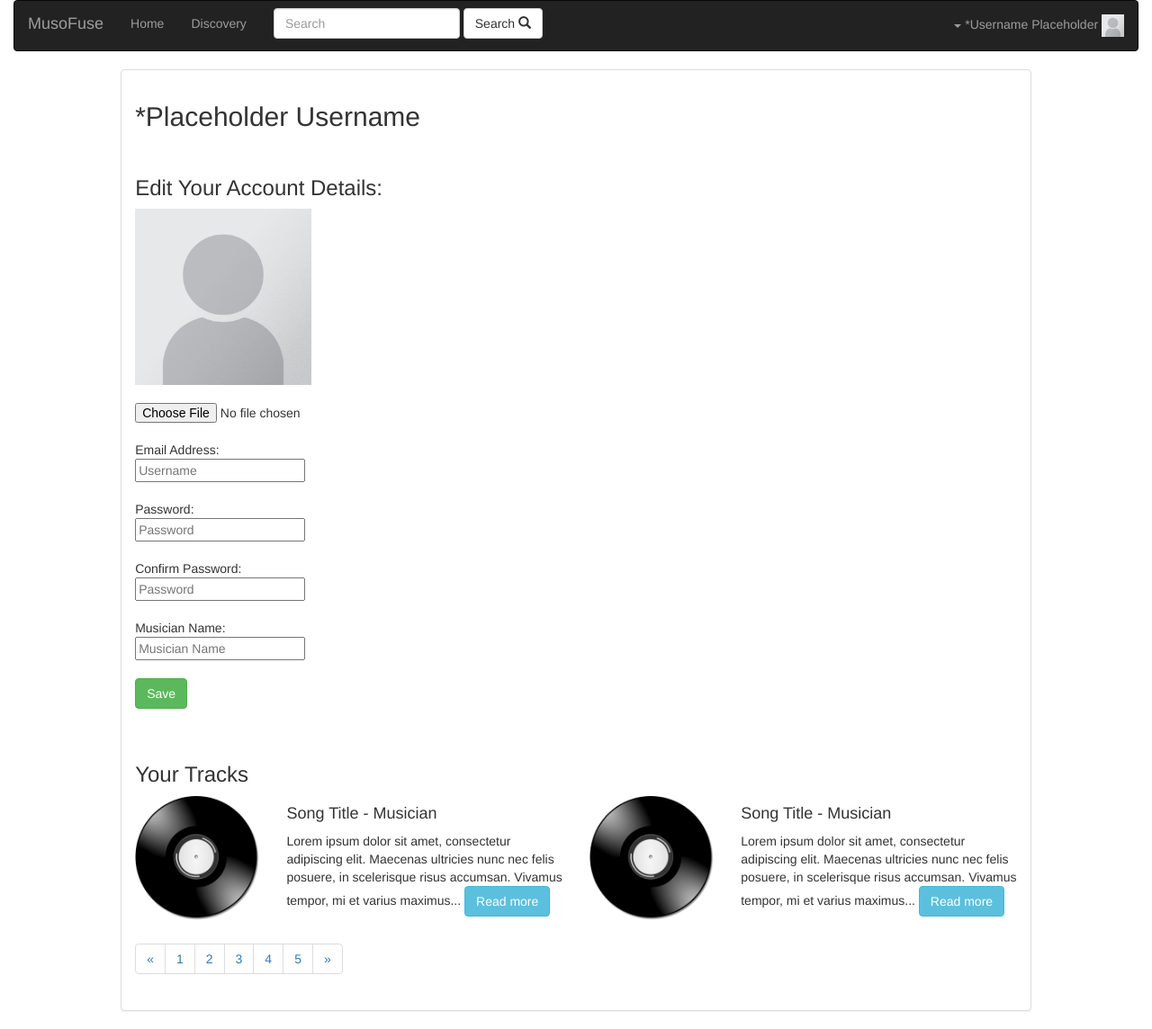
After one commit to jedixo/murosfusePHP, a PHP site: page /php/profile.php in a window 1280 px wide. The commit adds this page. Shown: the whole page at 90% size. Run offline with PHP 8.4, Linux system fonts and the light colour scheme; some libraries are stand-ins or nearby versions.

Commit message:
getting uploads to work

```diff
--- /dev/null
+++ b/bootstrap/php/phpinfo.php
@@ -0,0 +1,6 @@
+<?php
+
+
+// Show all information, defaults to INFO_ALL
+phpinfo();
+?>
--- /dev/null
+++ b/bootstrap/php/profile.php
@@ -0,0 +1,232 @@
+<!DOCTYPE html>
+<html lang="en">
+
+<head>
+    <meta charset="utf-8">
+    <meta http-equiv="X-UA-Compatible" content="IE=edge">
+    <meta name="viewport" content="width=device-width, initial-scale=1">
+    <title>MusoFuse</title>
+
+    <!-- Bootstrap -->
+    <link href="bootstrap/css/bootstrap.min.css" rel="stylesheet">
+    <link rel="stylesheet" href="style.css">
+
+</head>
+
+<body>
+    <div class="container-fluid">
+        <!-- start of navbar -->
+        <nav role="navigation" class="navbar navbar-inverse">
+            <div class="navbar-header">
+                <button type="button" class="navbar-toggle" data-toggle="collapse" data-target="#myNavbar">
+            <span class="icon-bar"></span>
+              <span class="icon-bar"></span>
+              <span class="icon-bar"></span>
+          </button>
+                <a href="#" class="navbar-brand">MusoFuse</a>
+            </div>
+            <div class="collapse navbar-collapse" id="myNavbar">
+                <ul class="nav navbar-nav">
+                    <li><a href="index.html">Home</a></li>
+                    <li><a href="discovery.html">Discovery</a></li>
+
+                    <!--            Search bar                -->
+                    <form class="navbar-form navbar-left" role="search" id="searchContainer">
+                        <div class="form-group">
+                            <input type="text" class="form-control" placeholder="Search">
+                        </div>
+                        <button type="submit" class="btn btn-default">Search <span class="glyphicon glyphicon-search"></span></button>
+                    </form>
+                </ul>
+
+
+                <!--            Profile Dropdown menu      -->
+                <ul class="nav navbar-nav navbar-right">
+                    <li class="dropdown">
+                        <a href="#" class="dropdown-toggle" data-toggle="dropdown" role="button" aria-haspopup="true" aria-expanded="false"><span class="caret"></span> *Username Placeholder <img src="mf-images/profile-placeholder.png" width="25px"
+                                height="25px"></a>
+                        <ul class="dropdown-menu">
+                            <li><a href="#" data-toggle="modal" data-target="#uploadModal">Add new track</a></li>
+                            <li><a href="#">View your music <span class="badge">42</span></a></li>
+                            <li><a href="#">View your projects <span class="badge">12</span></a></li>
+                            <li role="separator" class="divider"></li>
+                            <li><a href="#">Edit Profile</a></li>
+                            <li role="separator" class="divider"></li>
+                            <li><a href="#">Log out</a></li>
+                        </ul>
+                    </li>
+                </ul>
+            </div>
+        </nav>
+        <!--end of nav bar -->
+        <!--start of body content -->
+        <div class="col-md-1"></div>
+        <div class="col-md-10">
+            <div class="panel panel-default">
+                <div class="panel-body">
+                    <h2>*Placeholder Username</h2>
+                    <div class="myDivider"></div><br>
+                    <h3>Edit Your Account Details: </h3>
+                    <form>
+                        <img src="mf-images/profile-placeholder.png" width="20%"><br><br>
+                        <input type="file" value="profileImage" placeholder="Choose a new profile Image"><br> Email Address:<br>
+                        <input type="text" placeholder="Username"><br><br> Password: <br>
+                        <input type="password" placeholder="Password"><br><br> Confirm Password: <br>
+                        <input type="password" placeholder="Password"><br><br> Musician Name: <br>
+                        <input type="text" placeholder="Musician Name"><br><br>
+                        <input type="submit" class="btn btn-success" value="Save">
+                    </form><br>
+
+                    <div class="myDivider"></div><br>
+                    <h3>Your Tracks</h3>
+                    <div class="row">
+                        <div class="musicItem">
+                            <div class="col-md-2">
+                                <img alt="Music art" src="mf-images/placeholder-lp.png" width="100%" height="100%">
+                            </div>
+                            <div class="col-md-4">
+                                <h4>Song Title - Musician</h4>
+                                <p>Lorem ipsum dolor sit amet, consectetur adipiscing elit. Maecenas ultricies nunc nec felis
+                                    posuere, in scelerisque risus accumsan. Vivamus tempor, mi et varius maximus... <a href="#"
+                                        class="btn btn-info">Read more</a></p>
+                            </div>
+                        </div>
+                        <div class="musicItem">
+                            <div class="col-md-2">
+                                <img alt="Music art" src="mf-images/placeholder-lp.png" width="100%" height="100%">
+                            </div>
+                            <div class="col-md-4">
+                                <h4>Song Title - Musician</h4>
+                                <p>Lorem ipsum dolor sit amet, consectetur adipiscing elit. Maecenas ultricies nunc nec felis
+                                    posuere, in scelerisque risus accumsan. Vivamus tempor, mi et varius maximus... <a href="#"
+                                        class="btn btn-info">Read more</a></p>
+                            </div>
+                        </div>
+                    </div>
+
+                    <!--                        Pagination                              -->
+                    <div class="myPagination">
+                        <nav>
+                            <ul class="pagination">
+                                <li>
+                                    <a href="#" aria-label="Previous">
+                                        <span aria-hidden="true">&laquo;</span>
+                                    </a>
+                                </li>
+                                <li><a href="#">1</a></li>
+                                <li><a href="#">2</a></li>
+                                <li><a href="#">3</a></li>
+                                <li><a href="#">4</a></li>
+                                <li><a href="#">5</a></li>
+                                <li>
+                                    <a href="#" aria-label="Next">
+                                        <span aria-hidden="true">&raquo;</span>
+                                    </a>
+                                </li>
+                            </ul>
+                        </nav>
+                    </div>
+
+                </div>
+            </div>
+        </div>
+        <div class="col-md-1"></div>
+
+
+        <!-- end of main content-->
+        <!-- footer -->
+        <!-- end of footer-->
+    </div>
+
+    <!-- login modal window -->
+    <div id="loginModal" class="modal fade" role="dialog">
+        <div class="modal-dialog">
+            <!-- content -->
+            <div class="modal-content">
+                <div class="modal-header">
+                    <button type="button" class="close" data-dismiss="modal">&times;</button>
+                    <h4 class="modal-title">Login:</h4>
+                </div>
+                <div class="modal-body">
+                    <form id="loginForm">
+                        Email Address:<br>
+                        <input type="text" placeholder="Username"><br> Password:
+                        <br>
+                        <input type="password" placeholder="Password"><br><br>
+                    </form>
+                </div>
+                <div class="modal-footer">
+                    <input type="submit" class="btn btn-success" value="Login" form="loginForm">
+                    <a href="#" class="btn btn-info" data-toggle="modal" data-target="#registerModal">Register</a>
+                    <button type="button" class="btn btn-danger" data-dismiss="modal">Cancel</button>
+                </div>
+            </div>
+        </div>
+    </div>
+    <!-- end of modal -->
+
+
+    <!-- upload modal window -->
+    <div id="uploadModal" class="modal fade" role="dialog">
+        <div class="modal-dialog">
+            <!-- content -->
+            <div class="modal-content">
+                <div class="modal-header">
+                    <button type="button" class="close" data-dismiss="modal">&times;</button>
+                    <h4 class="modal-title">Upload a track:</h4>
+                </div>
+                <div class="modal-body">
+                    <form id="uploadForm" enctype="multipart/form-data" method="post" action="php/upload.php" >
+                    <!-- should also store username needs to be added -->
+                        <input type="file"  name="fileToUpload" id="fileToUpload" />
+                    </form>
+                </div>
+                <div class="modal-footer">
+                    <input type="submit" class="btn btn-success" value="Upload File" name="submit" form="uploadForm">
+                    <button type="button" class="btn btn-danger" data-dismiss="modal">Cancel</button>
+                </div>
+            </div>
+        </div>
+    </div>
+    <!-- end of modal -->
+
+
+
+
+
+    <!-- register modal window -->
+    <div id="registerModal" class="modal fade" role="dialog">
+        <div class="modal-dialog">
+            <!-- content -->
+            <div class="modal-content">
+                <div class="modal-header">
+                    <button type="button" class="close" data-dismiss="modal">&times;</button>
+                    <h4 class="modal-title">Register:</h4>
+                </div>
+                <div class="modal-body">
+                    <form id="registerForm">
+                        Email Address:<br>
+                        <input type="text" placeholder="Username"><br> Password:
+                        <br>
+                        <input type="password" placeholder="Password"><br> Confirm Password:<br>
+                        <input type="password" placeholder="Password"><br> Musician Name:<br>
+                        <input type="text" placeholder="Musician Name"><br><br>
+                        <input type="checkbox"> Do you accept the <a href="#">terms</a> and conditions of use<br><br>
+                    </form>
+                </div>
+                <div class="modal-footer">
+                    <input class="btn btn-success" value="Sign-Up" form="registerForm">
+                    <button type="button" class="btn btn-danger" data-dismiss="modal">Cancel</button>
+                </div>
+            </div>
+        </div>
+    </div>
+    <!-- end of modal -->
+
+
+    <!-- bootstrap and jquery JS files-->
+    <script src="jquery.min.js"></script>
+    <script src="bootstrap/js/bootstrap.min.js"></script>
+</body>
+
+</html>
```
Also changed, not shown: bootstrap/php/upload.php (+22 -6 lines), 1 other file.
